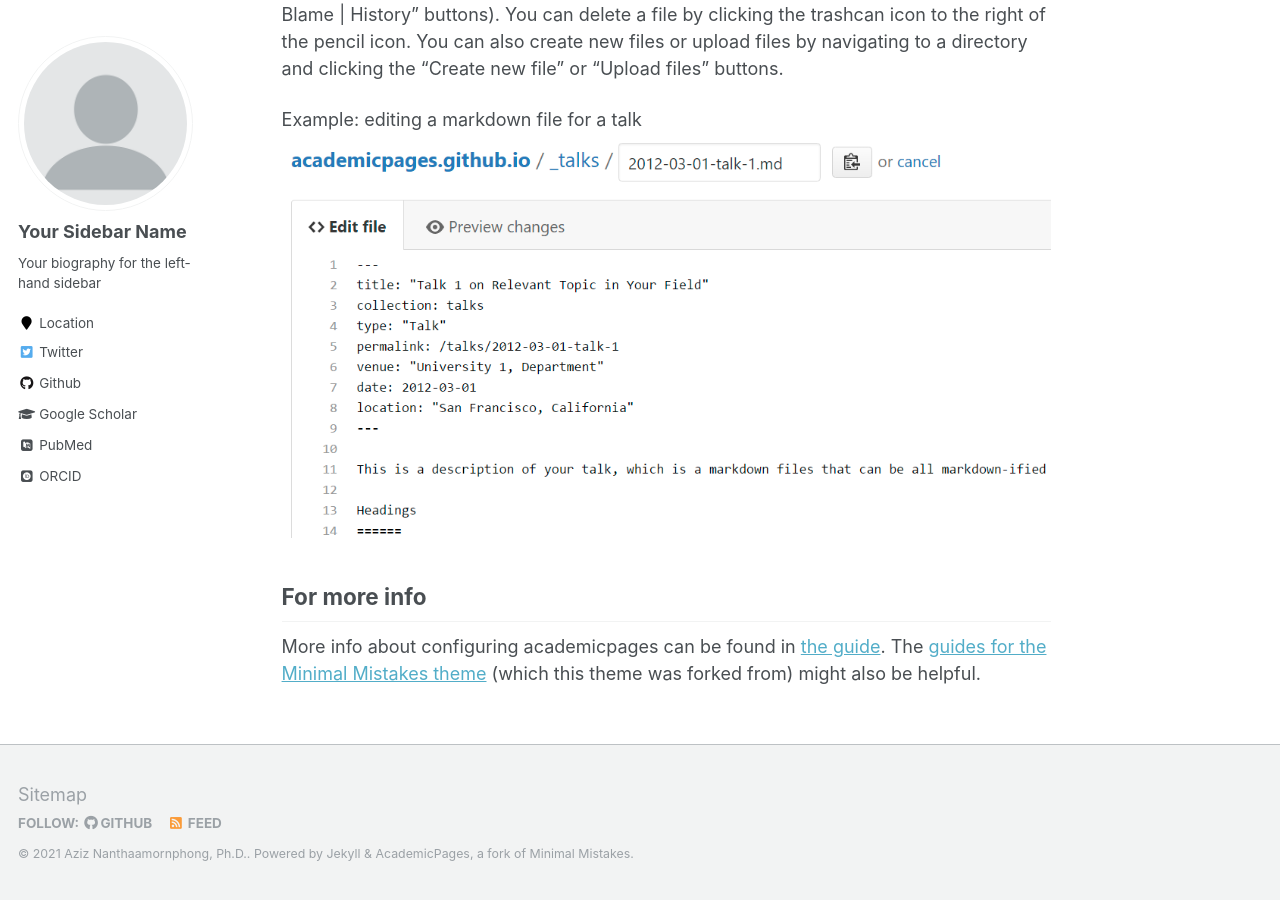
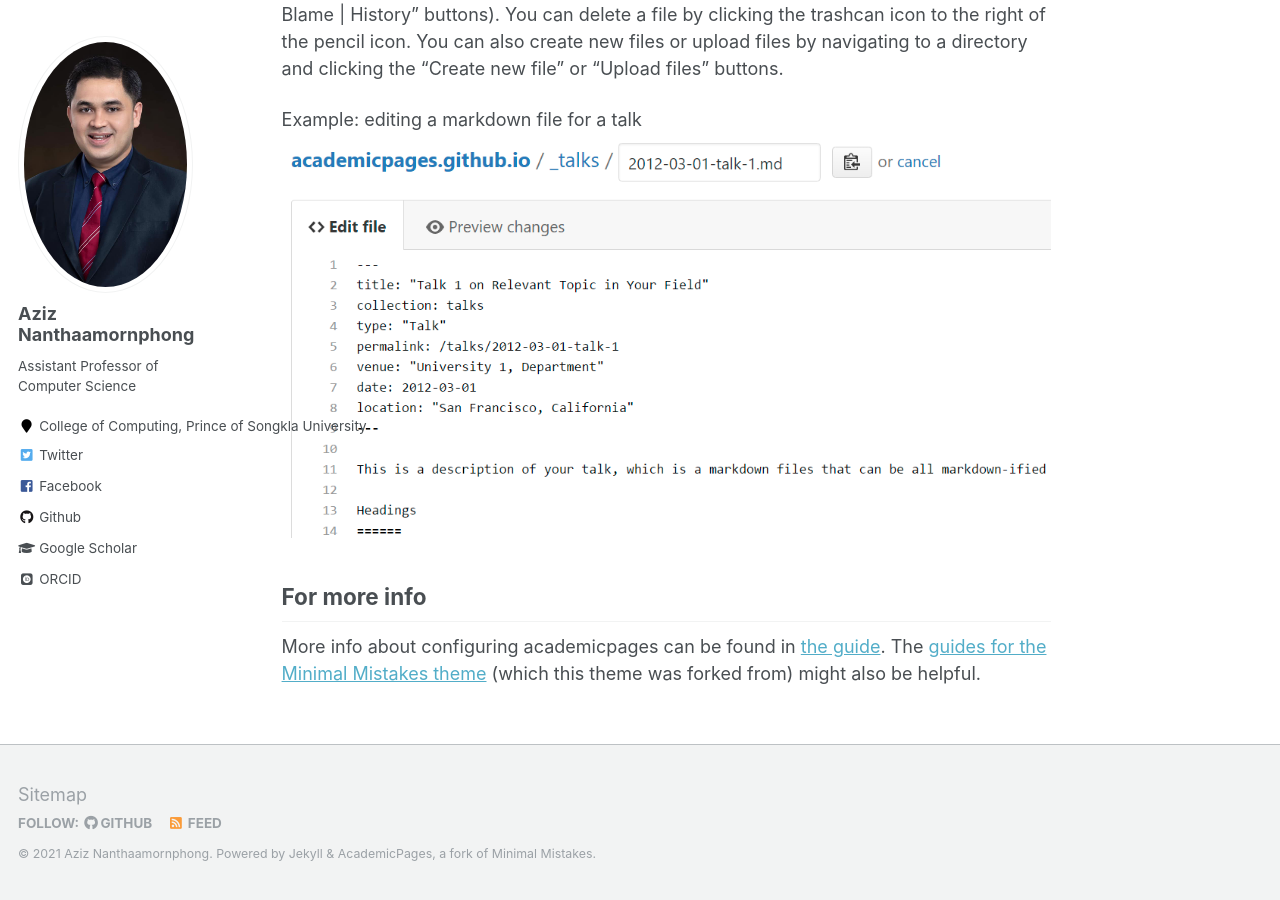
Before and after one commit to azizn/azizn.github.io, a Jekyll site: the page built from _pages/about.md, in a window 1280 px wide and 900 px high, scrolled down 2463 px. Built offline with Jekyll 4.4.1, drawn with Linux system fonts in a browser that asks for light colours; some web fonts are replaced.

```diff
--- a/_config.yml
+++ b/_config.yml
@@ -9,8 +9,8 @@
 locale                   : "en-US"
 title                    : "Andaman Intelligent Tourism and Service Informatics Center"
 title_separator          : "-"
-name                     : &name "Aziz Nanthaamornphong, Ph.D."
-description              : &description "Assistant Professor"
+name                     : &name "Aziz Nanthaamornphong"
+description              : &description ""
 url                      : https://azizn.github.io # the base hostname & protocol for your site e.g. "https://mmistakes.github.io"
 baseurl                  : "" # the subpath of your site, e.g. "/blog"
 repository               : "azizn/azizn.github.io"
@@ -80,13 +80,13 @@ analytics:
 
 # Site Author
 author:
-  name             : "Your Sidebar Name"
+  name             : "Aziz Nanthaamornphong"
   avatar           : "profile.png"
-  bio              : "Your biography for the left-hand sidebar"
-  location         : "Location"
+  bio              : "Assistant Professor of Computer Science"
+  location         : "College of Computing, Prince of Songkla University"
   employer         :
-  pubmed           : "https://www.ncbi.nlm.nih.gov/pubmed/?term=john+snow"
-  googlescholar    : "http://yourfullgooglescholarurl.com"
+  pubmed           : #""
+  googlescholar    : "https://scholar.google.com/citations?user=i36jTmUAAAAJ&hl=en"
   email            :
   researchgate     :  # example: "https://www.researchgate.net/profile/yourprofile"
   uri              :
@@ -94,22 +94,22 @@ author:
   codepen          :
   dribbble         :
   flickr           :
-  facebook         :
+  facebook         : "https://www.facebook.com/Mr.ZiZ"
   foursquare       :
-  github           : "academicpages"
+  github           : "azizn"
   google_plus      :
   keybase          :
   instagram        :
   impactstory      : #"https://profiles.impactstory.org/u/xxxx-xxxx-xxxx-xxxx"
   lastfm           :
   linkedin         :
-  orcid            : "http://orcid.org/yourorcidurl"
+  orcid            : "http://orcid.org/0000-0002-1618-6001"
   pinterest        :
   soundcloud       :
   stackoverflow    : # http://stackoverflow.com/users/123456/username
   steam            :
   tumblr           :
-  twitter          : "replacethistwitterhandle"
+  twitter          : "mrztha"
   vine             :
   weibo            :
   xing             :
```
Also changed, not shown: images/profile.png.
